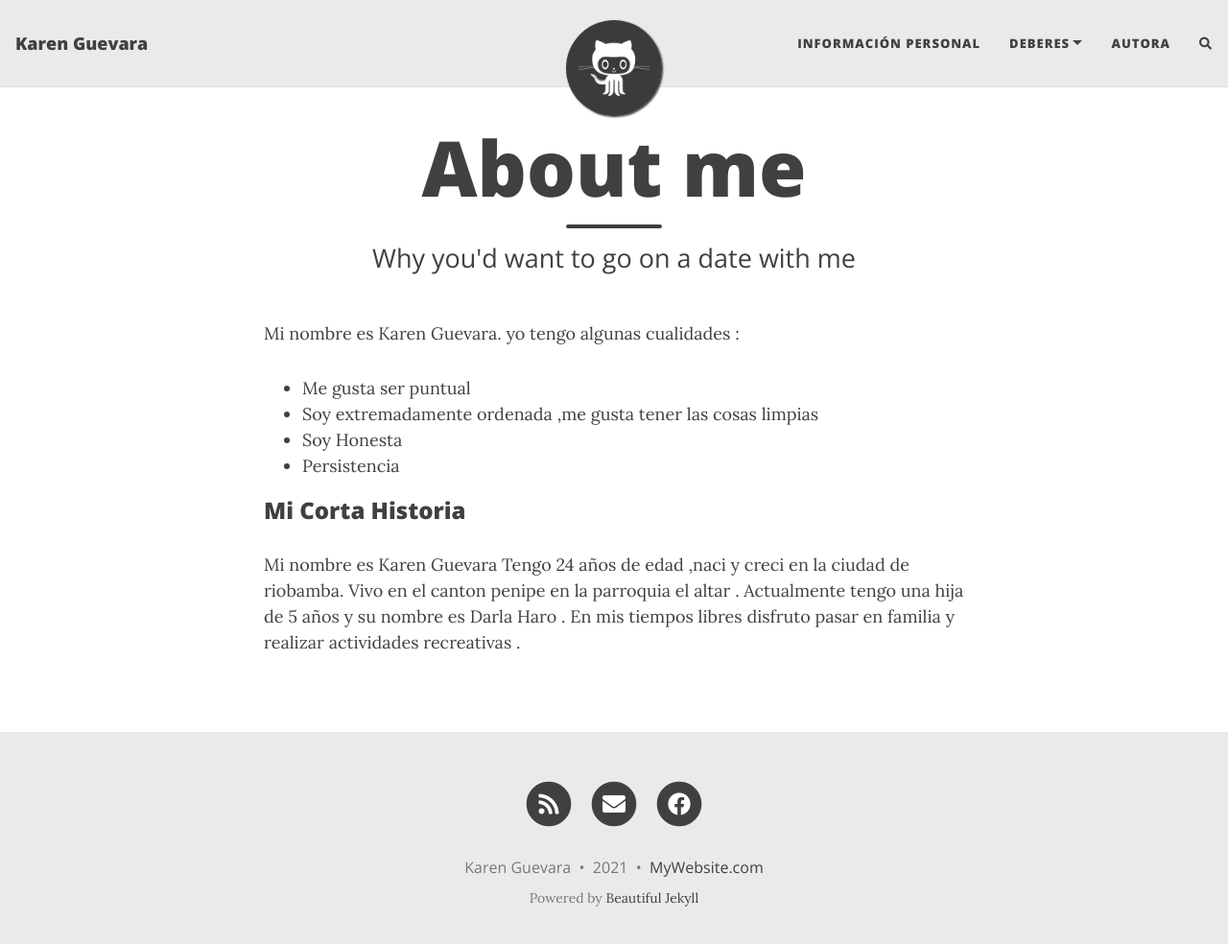
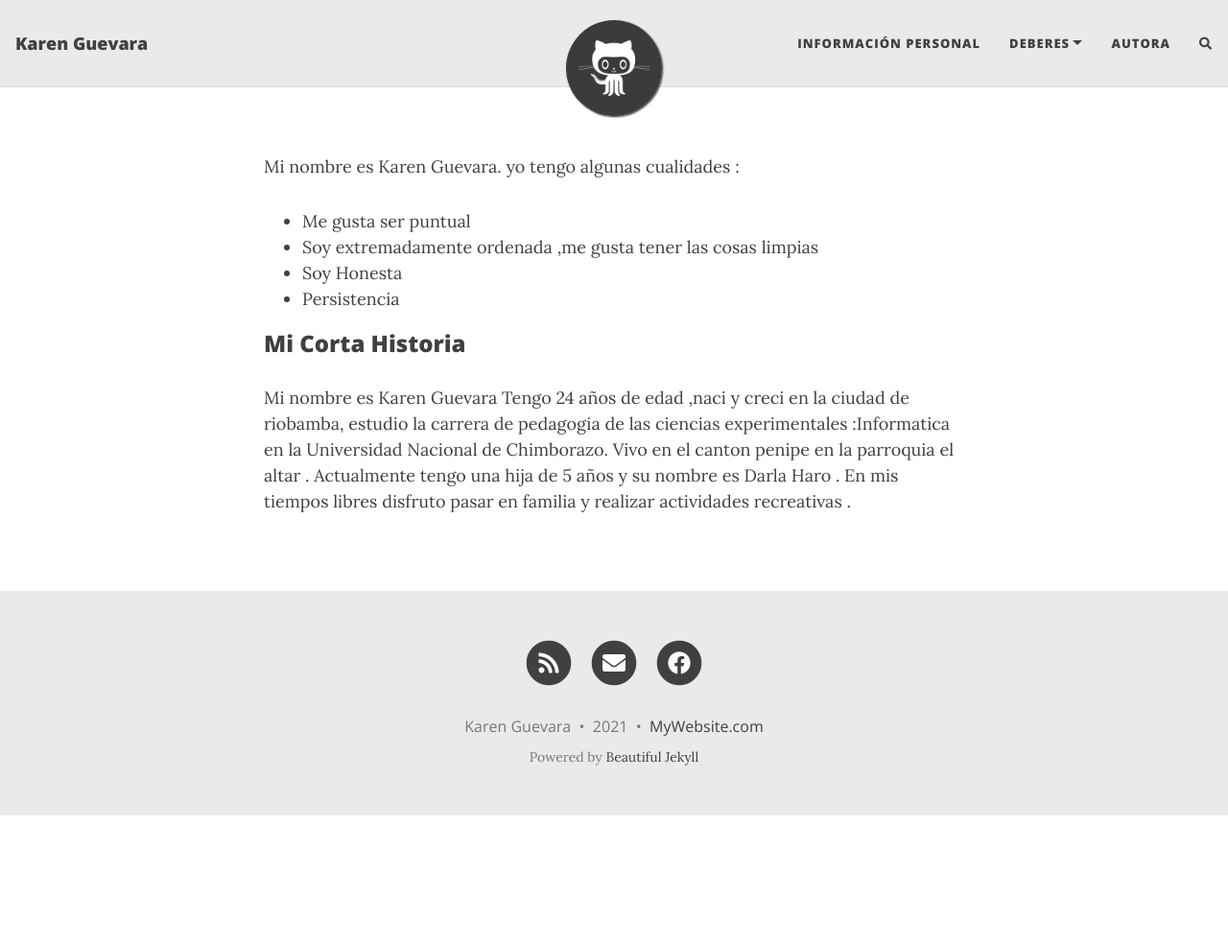
Before and after one commit to KarenGuevar8/KarenGuevar8.github.io, a Jekyll site: the page built from aboutme.md, in a window 1280 px wide and 997 px high. Shown: the top 984 px of the window at 96% size. Built offline with Jekyll 4.4.1, drawn with Linux system fonts in a browser that asks for light colours; nearby versions of some CDN libraries; our own code applies the rules of GitHub Pages for plain Markdown files; comment, search, counter and statistics services are not loaded.

Commit message:
Update aboutme.md

```diff
--- a/aboutme.md
+++ b/aboutme.md
@@ -1,8 +1,4 @@
----
-layout: page
-title: About me
-subtitle: Why you'd want to go on a date with me
----
+
 
 Mi nombre es  Karen Guevara. yo tengo algunas cualidades :
 
@@ -14,7 +10,7 @@ Mi nombre es  Karen Guevara. yo tengo algunas cualidades :
 
 ### Mi Corta Historia
 
-Mi nombre es Karen Guevara Tengo 24 años de edad ,naci y creci en la  ciudad de riobamba.
+Mi nombre es Karen Guevara Tengo 24 años de edad ,naci y creci en la  ciudad de riobamba, estudio la carrera de pedagogia de las ciencias experimentales :Informatica en la Universidad Nacional de Chimborazo.
 Vivo en el canton penipe en la parroquia el altar .
 Actualmente tengo una hija de 5 años y su nombre es Darla Haro .
 En mis tiempos libres disfruto pasar en familia y realizar actividades recreativas .
```
